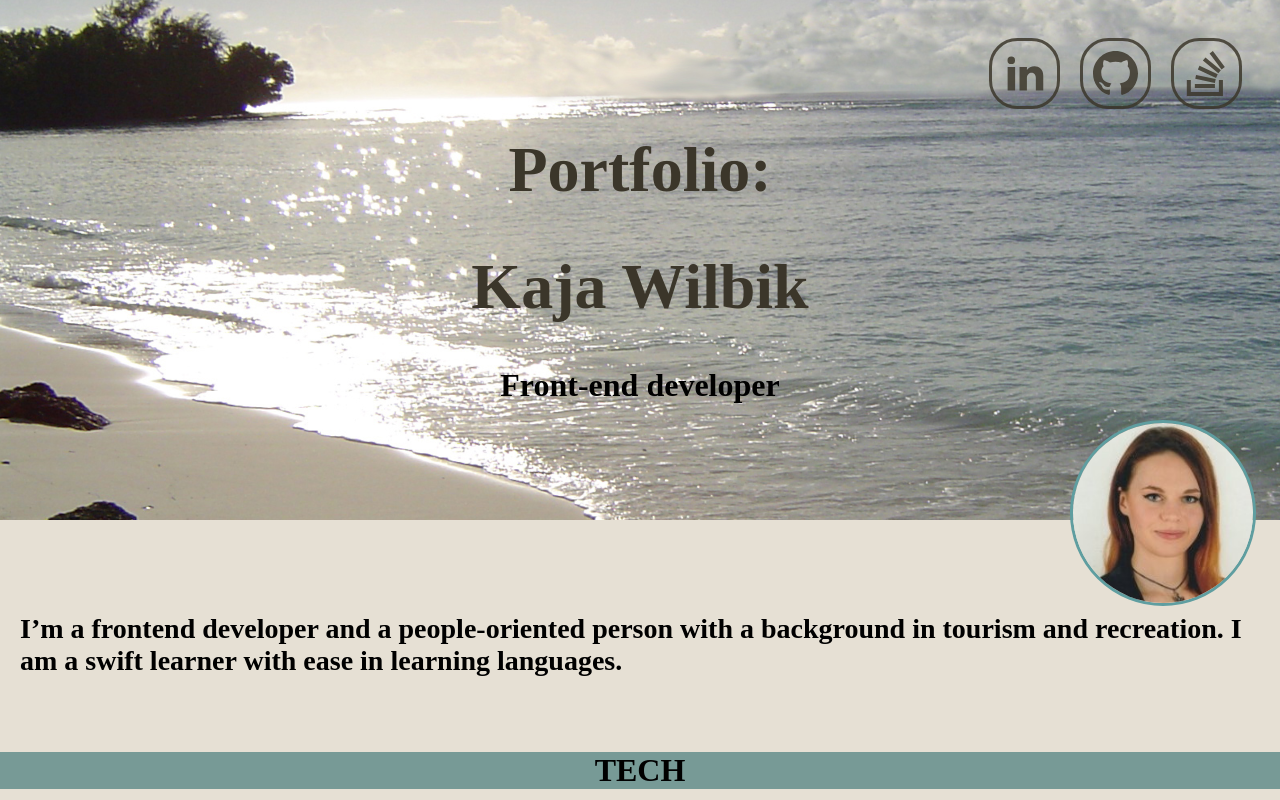
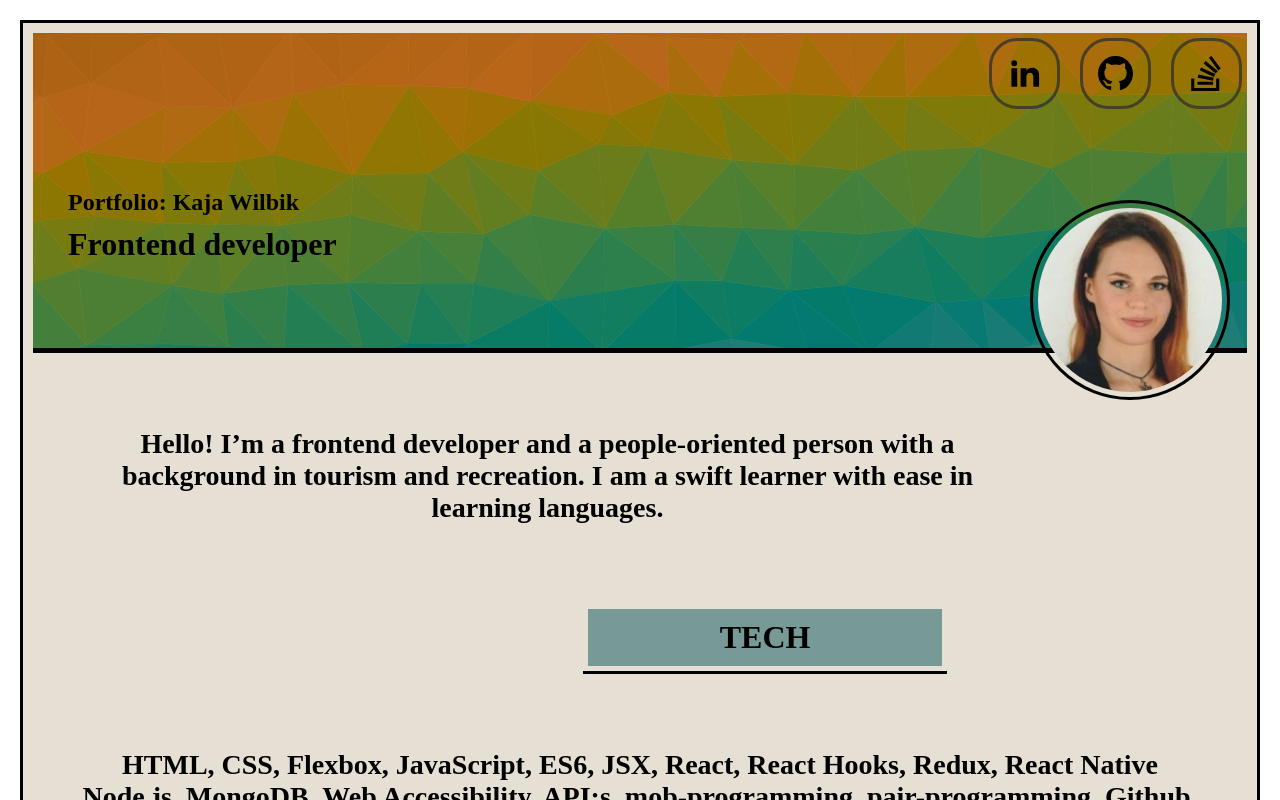
Before and after one commit to Technigo/project-react-portfolio, a React (Create React App) app: page / in a window 1280 px wide. Shown: the top 800 px of the page. Built offline with nearby package versions, Linux system fonts and the light colour scheme; no server answers.

Commit message:
updated portfolio

```diff
--- a/src/App.js
+++ b/src/App.js
@@ -9,20 +9,29 @@ import { MyThoughts } from 'components/MyThoughts'
 import { Header } from './components/Header'
 import { Skills } from './components/Skills'
 import { GlobalStyling } from './components/Globalstyling'
+import { TitleBarStyling } from './components/Globalstyling'
 
-export const App = () => {
+export const App = ({secondary}) => {
   return (
   <GlobalStyling>
       <div>
       <Header />
-      <Pitch />
+      <Pitch secondary />
+      <TitleBarStyling>
       <TitleBar name="tech" />
-      <TechInfo />
+      </TitleBarStyling>
+      <TechInfo/>
+      <TitleBarStyling>
       <TitleBar name="projects" />
+      </TitleBarStyling>
       <ProjectBox />
+      {/* <TitleBarStyling>
       <TitleBar name="My thoughts" />
-      <MyThoughts />
+      </TitleBarStyling>
+      <MyThoughts /> */}
+      <TitleBarStyling>
       <TitleBar name="Skills" />
+      </TitleBarStyling>
       <Skills />
       <Footer />
     </div>
--- a/src/components/Footer.js
+++ b/src/components/Footer.js
@@ -21,6 +21,7 @@ const StyledFooter = styled.div`
         flex-wrap: wrap;
         margin-top:15px;
         padding-bottom: 15px;
+        border-top: solid black;
 
     p, a {
         font-size: x-large;
--- a/src/components/Globalstyling.js
+++ b/src/components/Globalstyling.js
@@ -2,7 +2,11 @@ import React from "react";
 import styled from 'styled-components'
 
 export const GlobalStyling = styled.div`
+background: ${(props) => (props.secondary ? '#c5c0b173' : "#e6e0d4 ")} ;
+border: 5px solid black;
  @media screen and (min-width: 1024px) {
+    margin: 5px;
+    border: solid black;
     h2 {
         font-size: 2rem;
     }
@@ -11,7 +15,8 @@ export const GlobalStyling = styled.div`
     }
 
     p {
-        font-size: 1.4rem;
+        padding: 10px;
+        font-size: 1.7rem;
     }
 
     li {
@@ -19,3 +24,13 @@ export const GlobalStyling = styled.div`
     }
  }
 `
+export const TitleBarStyling = styled.div`
+ @media screen and (min-width: 1024px) {
+    margin: 50px;
+    width: 30%;
+    margin-left: 550px;
+    border-bottom: solid black;
+ }
+
+
+`
--- a/src/components/Header.js
+++ b/src/components/Header.js
@@ -3,15 +3,17 @@ import React from 'react';
 import styled from 'styled-components';
 import { Icons } from './Icons'
 import myPicture from '../Pictures/myPicture.jpg';
-import backgroundPic from '../Pictures/backgroundPic.PNG';
+// import backgroundPic from '../Pictures/backgroundPic.PNG';
+import BackgroundPix2 from '../Pictures/BackgroundPix2.png'
+import Trianglify from '../Pictures/Trianglify.svg'
 
 export const Header = () => {
   return (
     <StyledHeader>
       <div className="headerTitle">
-        <h1>Portfolio:</h1>
-        <h1>Kaja Wilbik</h1>
-        <h2>Front-end developer</h2>
+        <h1>Portfolio: Kaja Wilbik</h1>
+        {/* <h1>Kaja Wilbik</h1> */}
+        <h2>Frontend developer</h2>
       </div><img src={myPicture} alt="Kajas profile" />
       <Icons size="40px" />
     </StyledHeader>
@@ -19,11 +21,11 @@ export const Header = () => {
 }
 
 const StyledHeader = styled.header`
- background-image: url(${backgroundPic});
+ background-image: url(${Trianglify});
  background-size: cover; // make a background picture cover the whole page
+ border-bottom:  5px solid  black;
  display: flex;
-    height: 520px;
-    width: 100vw;
+    height: 40vh;
     left: 0px;
     top: 0px;
     background-repeat: no-repeat;
@@ -35,35 +37,48 @@ img {
     justify-items: flex-end;
     position: absolute;
     right: 24px;
-    top: 420px;
-    width: 180px;
-    height: 180px;
+    top: 250px;
+    width: 150px;
+    height: 150px;
     border-radius: 50%;
     object-fit: cover;
-    border:solid cadetblue;
+    border:solid black;
 }
 
-.headerTitle {
-    padding:10px;
-    font-size: 20px;
+.headerTitle h1 {
+    font-size: 1.5rem;
+    color: black
 }
 
 .headerTitle h2 {
     color:black;
+    font-size: 2rem;
 }
 
+
+
 @media screen and (min-width: 1024px) {
-    .myPicture {
-    top: 350px;
+    img {
+    top: 200px;
     right: 50px;
     position: absolute;
-    width: 270px;
-    height: 270px;
+    width: 200px;
+    height: 200px;
    }
 
-   .headerTitle{
-    font-size: xx-large;
-    text-align: center;
+   .headerTitle {
+    margin-left: 20px;
+    margin-top: 70px;
+    /* font-size: xx-large; */
    }
+
+   h1 {
+    font-size: 2rem;
+   }
+
+   h2 {
+    font-size: 4rem
+   }
+
 }
  `
--- a/src/components/Icons.js
+++ b/src/components/Icons.js
@@ -31,7 +31,7 @@ export const Icons = (size) => {
 
 const IconsHeader = styled.i`
  position: absolute;
-    font-size: 40px;
+    font-size: 2rem;
     top: 30px;
     right: 30px;
     padding:3px;
@@ -41,7 +41,7 @@ const IconsHeader = styled.i`
     display: flex;
     text-decoration: none;
     border: solid #3b362ad6;
-    color: #3b362ad6;
+    color: black;
     color: 3b362ad6;
     border-radius: 40%;
     padding: 10px;
--- a/src/components/Pitch.js
+++ b/src/components/Pitch.js
@@ -5,8 +5,9 @@ export const Pitch = () => {
   return (
     <StyledPitch>
       <h3>
-          I’m a frontend developer and a people-oriented person with a background in tourism and recreation.
+          Hello! I’m a frontend developer and a people-oriented person with a background in tourism and recreation.
           I am a swift learner with ease in learning languages.
+
       </h3>
     </StyledPitch>
 
@@ -14,6 +15,13 @@ export const Pitch = () => {
 }
 
 const StyledPitch = styled.div`
-    margin-top: 45px;
-    padding: 20px;
+  text-align: center;
+  flex-direction: column;
+  margin: 50px 50px 0px 0px;
+  padding-top: 20px;
+  padding-left: 20px;
+
+  @media screen and (min-width: 1024px) {
+    margin: 50px 250px 0px 50px;
+  }
 `
--- a/src/components/ProjectBox.js
+++ b/src/components/ProjectBox.js
@@ -52,7 +52,6 @@ export const ProjectBox = ({ list }) => {
 const StyledProjectBox = styled.div`
     display: flex;
     flex-direction: column;
-    width: 80%;
     padding: 20px;
     align-items: center;
 
@@ -115,7 +114,7 @@ const StyledProjectBox = styled.div`
     }
 
     p {
-      font-size: 30px;
+      font-size: 2rem;
     }
 
     img {
@@ -125,7 +124,6 @@ const StyledProjectBox = styled.div`
     }
 
     .tags {
-      margin: 5rem;
       padding: 7px;
 }
   }
--- a/src/components/Skills.js
+++ b/src/components/Skills.js
@@ -9,7 +9,7 @@ export const Skills = () => {
           <ul>
             <li>HTML</li>
             <li>CSS3</li>
-            <li>JavaScript ES6</li>
+            <li>JS ES6</li>
             <li>React</li>
             <li>Styled Components</li>
             <li>GitHub</li>
--- a/src/components/TechInfo.js
+++ b/src/components/TechInfo.js
@@ -14,4 +14,9 @@ export const TechInfo = () => {
 
 const StyledTechInfo = styled.div`
 margin:20px;
+
+h3 {
+text-align: center;
+padding: 20px;
+}
 `
--- a/src/components/TitleBar.js
+++ b/src/components/TitleBar.js
@@ -12,7 +12,9 @@ export const TitleBar = ({ name }) => {
 
 const StyledTitleBar = styled.div`
   background-color: #779a96;
-    text-align: center;
-    text-transform: uppercase;
+  text-align: center;
+  text-transform: uppercase;
+  margin-top: 20px
+
 
 `
--- a/src/index.css
+++ b/src/index.css
@@ -1,7 +1,7 @@
 body {
   font-family: Montserrat;
   font-weight: 700;
-  background: #e6e0d4;
+  /* background: #e6e0d4; */
   margin: 0px;
 }
 
@@ -14,3 +14,9 @@ code {
   margin: 20px;
 
 }
+ * {
+  margin: 0px;
+  padding: 5px;
+  box-sizing: border-box;
+
+ }
```
Also changed, not shown: src/Pictures/BackgroundPix2.png (added), src/Pictures/Trianglify.svg (added).
